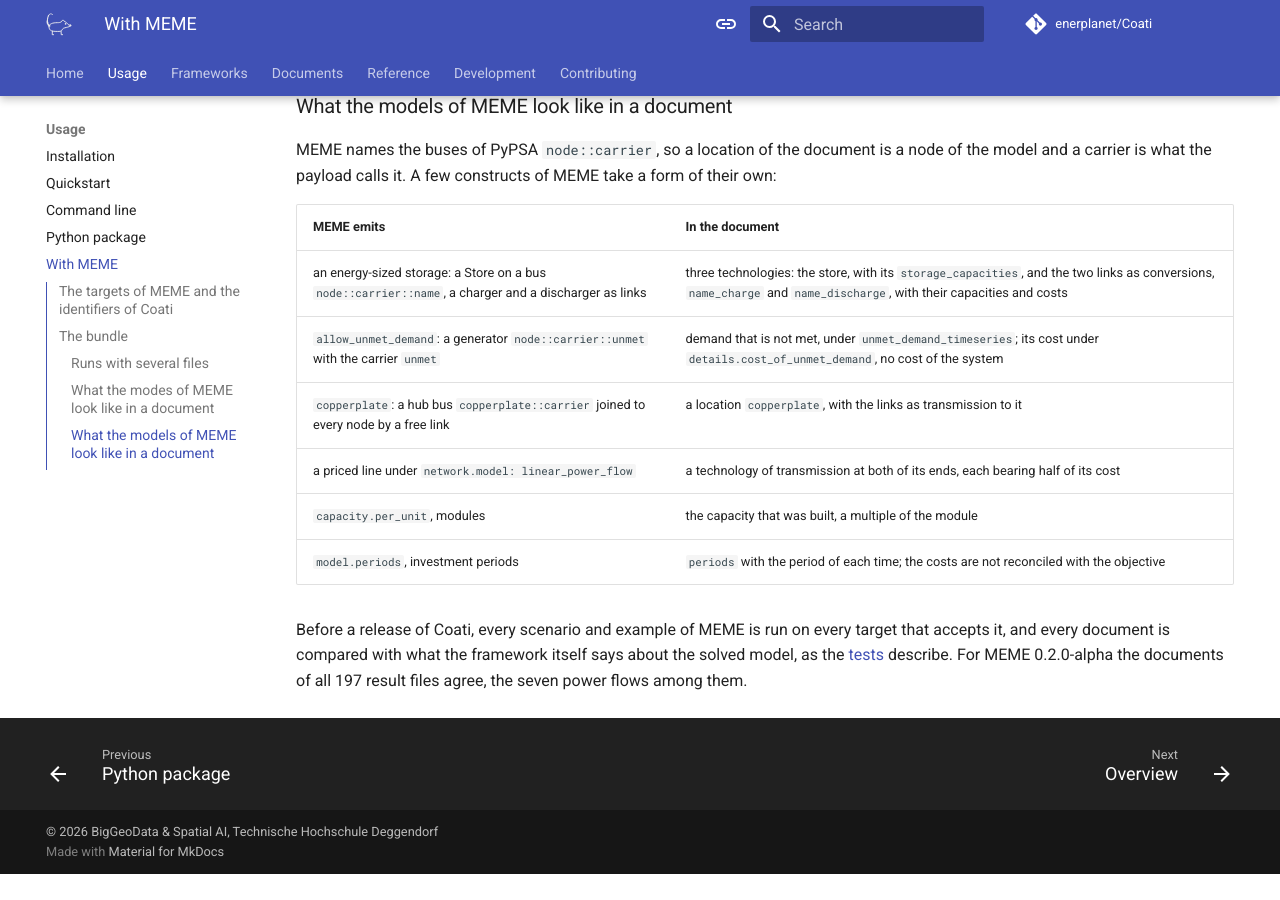
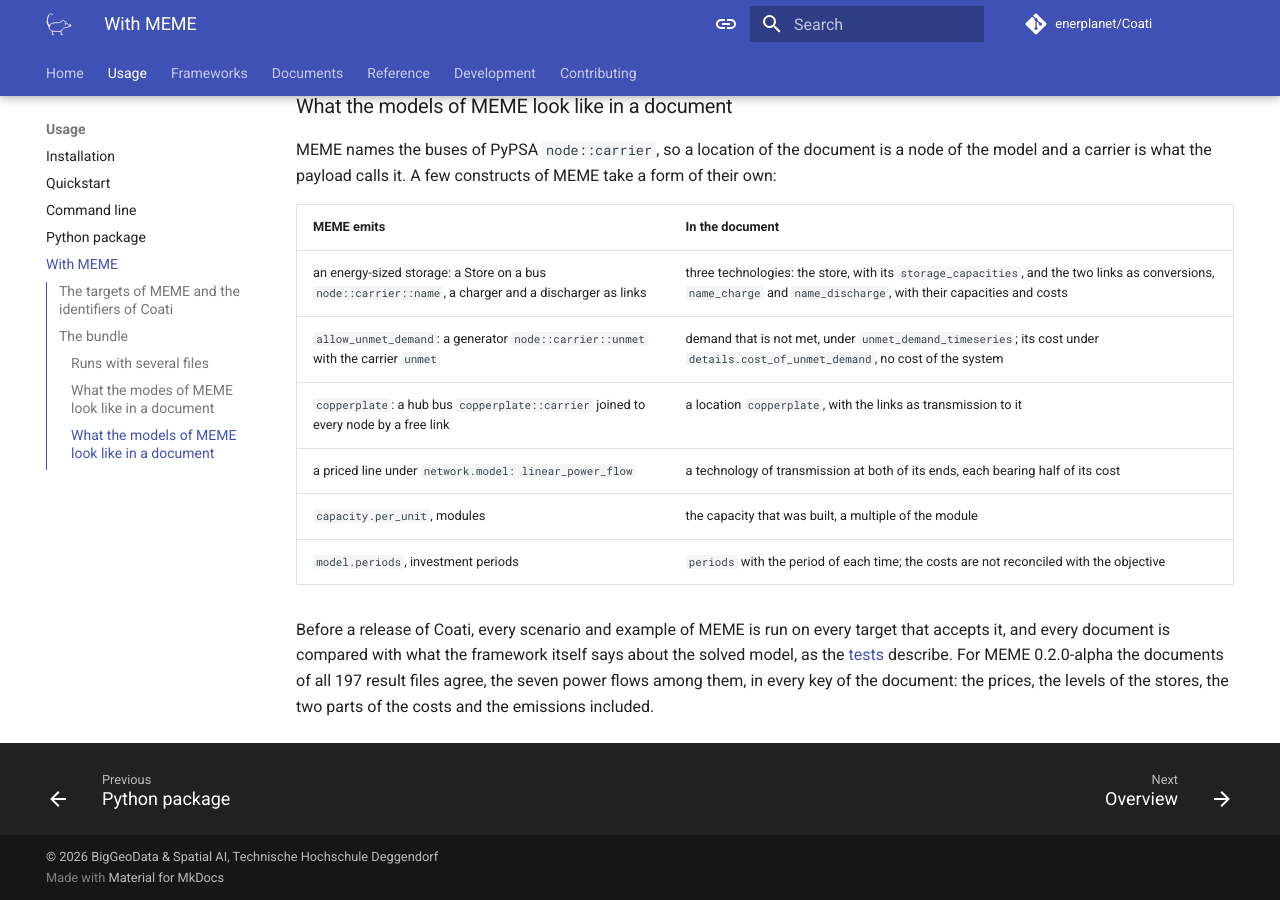
Before and after one commit to enerplanet/Coati, an MkDocs documentation site: the page built from docs/usage/meme.md, in a window 1280 px wide and 900 px high, scrolled down 2226 px. Built offline with MkDocs 1.6.1 and Material for MkDocs 9.7.7, drawn with Linux system fonts in a browser that asks for light colours; comment, search, counter and statistics services are not loaded; before the commit the page ends 3100 px from its top, so only the background shows below that.

Commit message:
docs: describe the keys that the document gained
The readme and the quickstart show the new keys, the page With MEME
states that the corpus of MEME 0.2.0-alpha agrees in them, and the
changelog records the facts that were written anew.

```diff
--- a/docs/usage/meme.md
+++ b/docs/usage/meme.md
@@ -112,4 +112,5 @@ every target that accepts it, and every document is compared with what the
 framework itself says about the solved model, as the
 [tests](../development/testing.md#the-runs-of-meme) describe. For MEME
 0.2.0-alpha the documents of all 197 result files agree, the seven power
-flows among them.
+flows among them, in every key of the document: the prices, the levels of
+the stores, the two parts of the costs and the emissions included.
```
Also changed, not shown: CHANGELOG.md (+4 -0 lines), README.md (+11 -4 lines), docs/usage/quickstart.md (+1 -1 lines).
